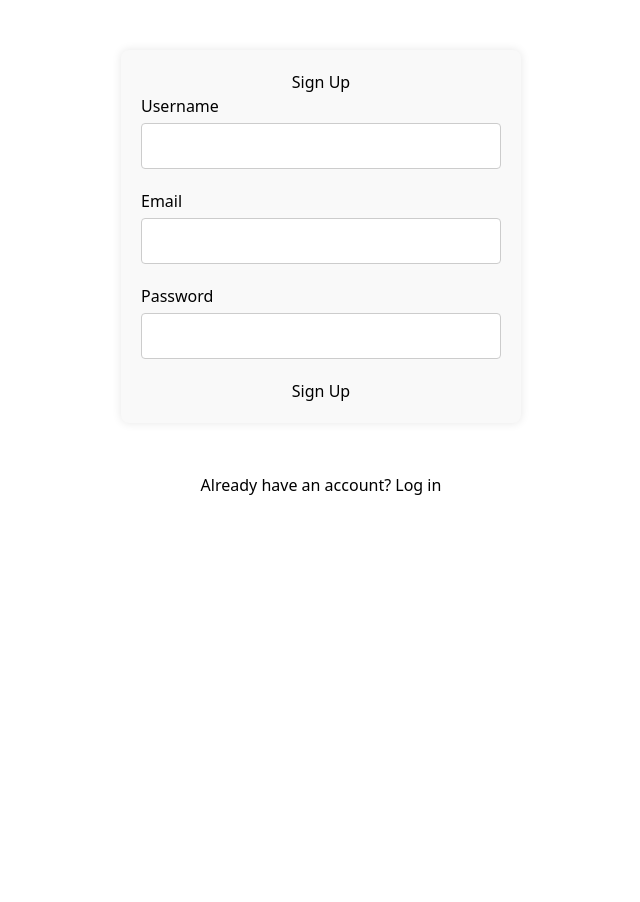
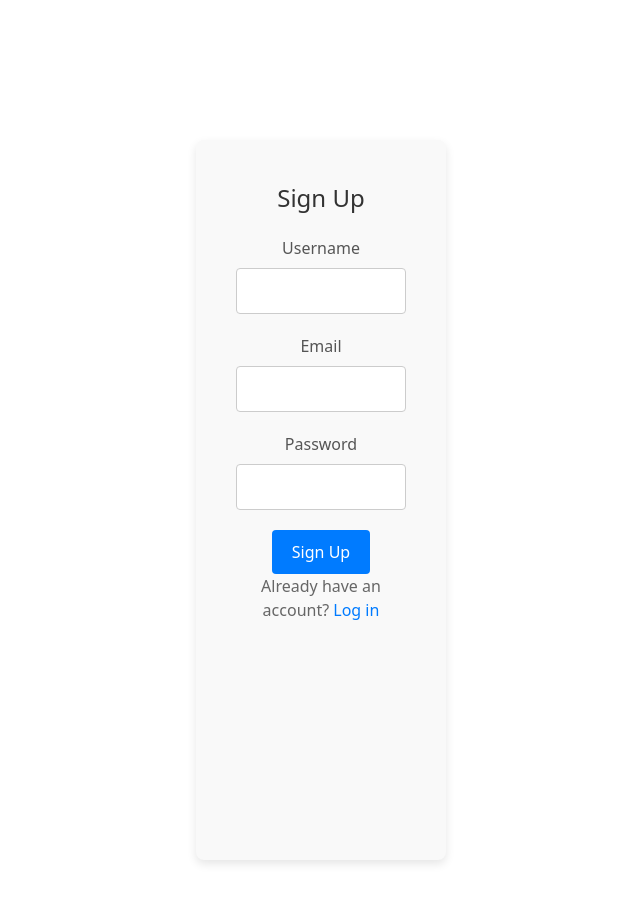
Before and after one commit to festus-sulumeti/Spacer, a React (Vite) app: page /signup in a window 1280 px wide. Shown: the top 902 px of the page, without its empty margins (319-959 px from the left). Before the commit the page ends 800 px from the top, so only its background shows below. Built offline with nearby package versions, Linux system fonts and the light colour scheme.

Commit message:
The application

```diff
--- a/src/components/Accountcreation.jsx
+++ b/src/components/Accountcreation.jsx
@@ -1,5 +1,5 @@
-import React, { useState } from "react";
-import '../styling/Accountcreation.css';
+import { useState } from "react";
+import "../styling/AccountCreation.css";
 
 const AccountCreation = () => {
   const [username, setUsername] = useState("");
@@ -13,7 +13,7 @@ const AccountCreation = () => {
   };
 
   return (
-    <>
+    <div className="wrapper">
       <div className="container">
         <h2>Sign Up</h2>
         <form onSubmit={handleSubmit}>
@@ -49,9 +49,11 @@ const AccountCreation = () => {
           </div>
           <button type="submit">Sign Up</button>
         </form>
+        <p>
+          Already have an account? <a href="/login">Log in</a>
+        </p>
       </div>
-      <p>Already have an account? <a href="/login">Log in</a></p>
-    </>
+    </div>
   );
 };
 
--- a/src/styling/Accountcreation.css
+++ b/src/styling/Accountcreation.css
@@ -1,59 +1,70 @@
-.container {
-    max-width: 400px;
-    margin: 50px auto;
-    padding: 20px;
-    background-color: #f9f9f9;
-    border-radius: 8px;
-    box-shadow: 0 0 10px rgba(0, 0, 0, 0.1);
+.wrapper {
+    display: flex;
+    justify-content: center;
+    align-items: center;
+    height: 100vh;
   }
 
-  h2 {
-    text-align: center;
+  .container {
+    background-color: #f9f9f9;
+    padding: 40px;
+    border-radius: 8px;
+    box-shadow: 0 4px 10px rgba(0, 0, 0, 0.1);
+    width: 400px;
+  }
+
+  .container h2 {
     margin-bottom: 20px;
+    font-size: 24px;
+    color: #333;
   }
 
   .form-group {
     margin-bottom: 20px;
   }
 
-  label {
+  .form-group label {
     display: block;
-    margin-bottom: 5px;
+    margin-bottom: 8px;
+    font-size: 16px;
+    color: #555;
   }
 
-  input[type="text"],
-  input[type="email"],
-  input[type="password"] {
+  .form-group input {
     width: 100%;
     padding: 10px;
     border: 1px solid #ccc;
     border-radius: 4px;
+    font-size: 16px;
   }
 
-  button {
-    width: 100%;
-    padding: 10px;
+  button[type="submit"] {
     background-color: #007bff;
     color: #fff;
+    padding: 10px 20px;
     border: none;
     border-radius: 4px;
+    font-size: 16px;
     cursor: pointer;
+    transition: background-color 0.3s ease;
   }
 
-  button:hover {
+  button[type="submit"]:hover {
     background-color: #0056b3;
   }
 
   p {
     text-align: center;
-    margin-top: 15px;
+    margin-top: 20px;
+    font-size: 16px;
+    color: #666;
   }
 
-  a {
+  p a {
     color: #007bff;
     text-decoration: none;
   }
 
-  a:hover {
+  p a:hover {
     text-decoration: underline;
   }
```
